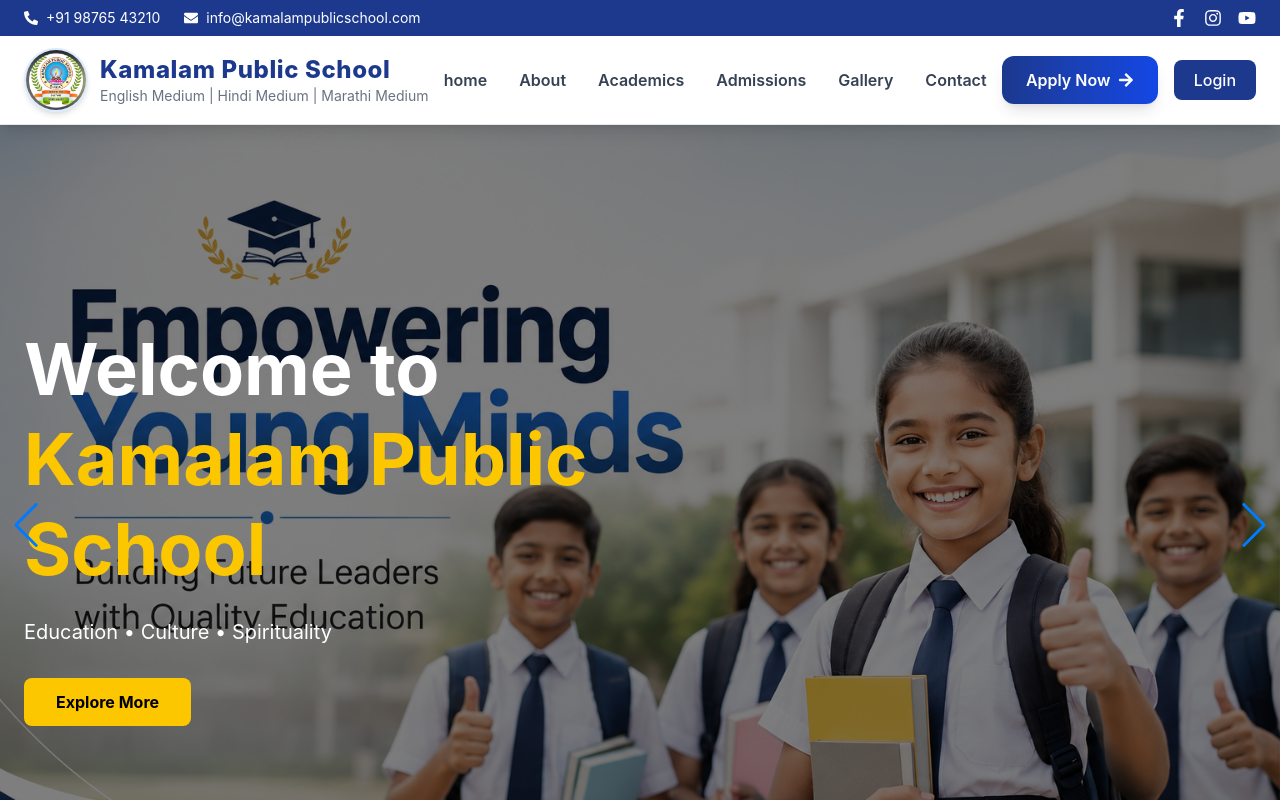
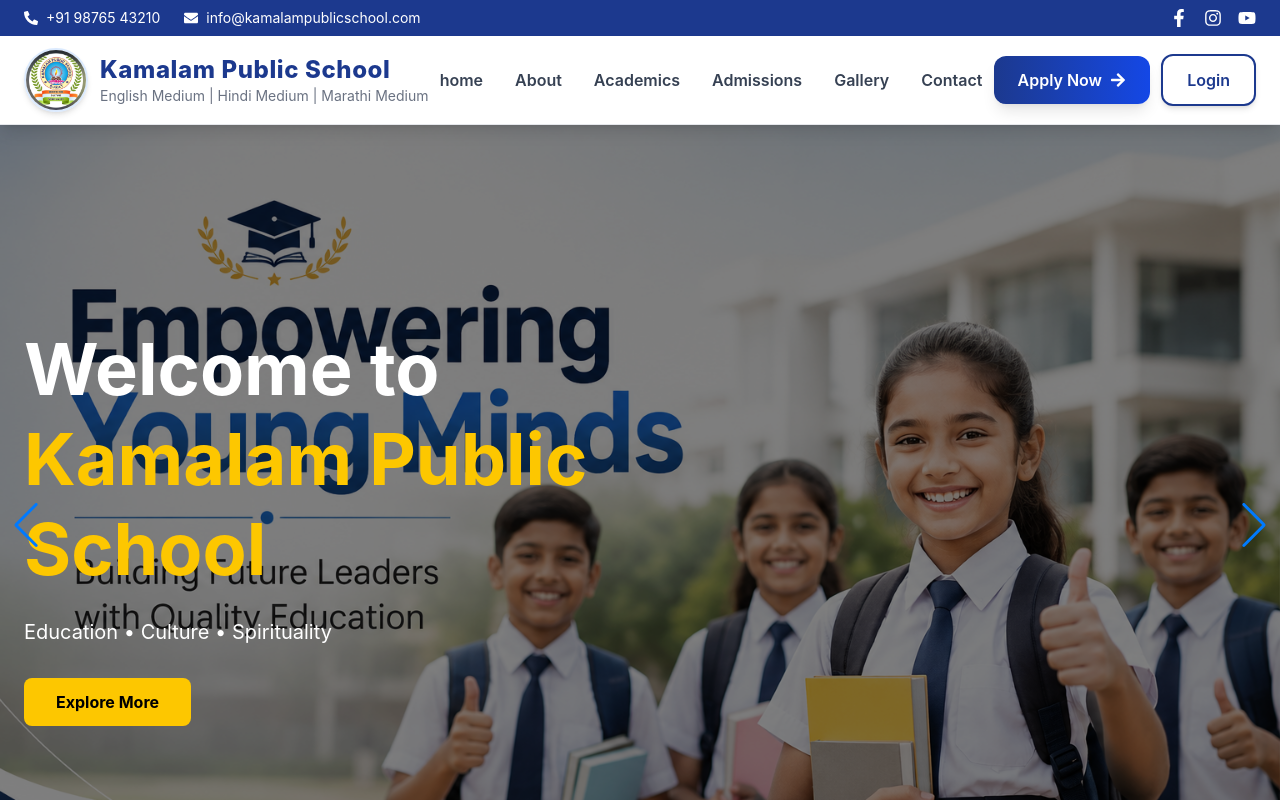
Before and after one commit to ganjisantosh75-hub/school-management-system, a React (Vite) app: page / in a window 1280 px wide. Shown: the top 800 px of the page. Built offline with nearby package versions, Linux system fonts and the light colour scheme.

Commit message:
Improve navbar UI with glassmorphism design

```diff
--- a/src/component/navbar.jsx
+++ b/src/component/navbar.jsx
@@ -38,7 +38,7 @@
                     </div>
 
                     <div className="flex gap-4 text-lg mx-auto md:mx-0">
-                        <FaFacebookF className="cursor-pointer hover:text-yellow-300" />
+                        <FaFacebookF className="cursor-pointer transition-all duration-300 hover:text-yellow-300 hover:scale-125" />
                         <FaInstagram className="cursor-pointer hover:text-yellow-300" />
                         <FaYoutube className="cursor-pointer hover:text-yellow-300" />
                     </div>
@@ -111,7 +111,7 @@
 
                     <Link
                         to="/login"
-                        className="bg-blue-900 hover:bg-blue-800 text-white px-5 py-2 rounded-lg font-medium transition duration-300"
+                        className="bg-white border-2 border-blue-900 text-blue-900 px-6 py-3 rounded-xl font-semibold hover:bg-blue-900 hover:text-white transition-all duration-300 shadow-md"
                     >
                         Login
                     </Link>
```
